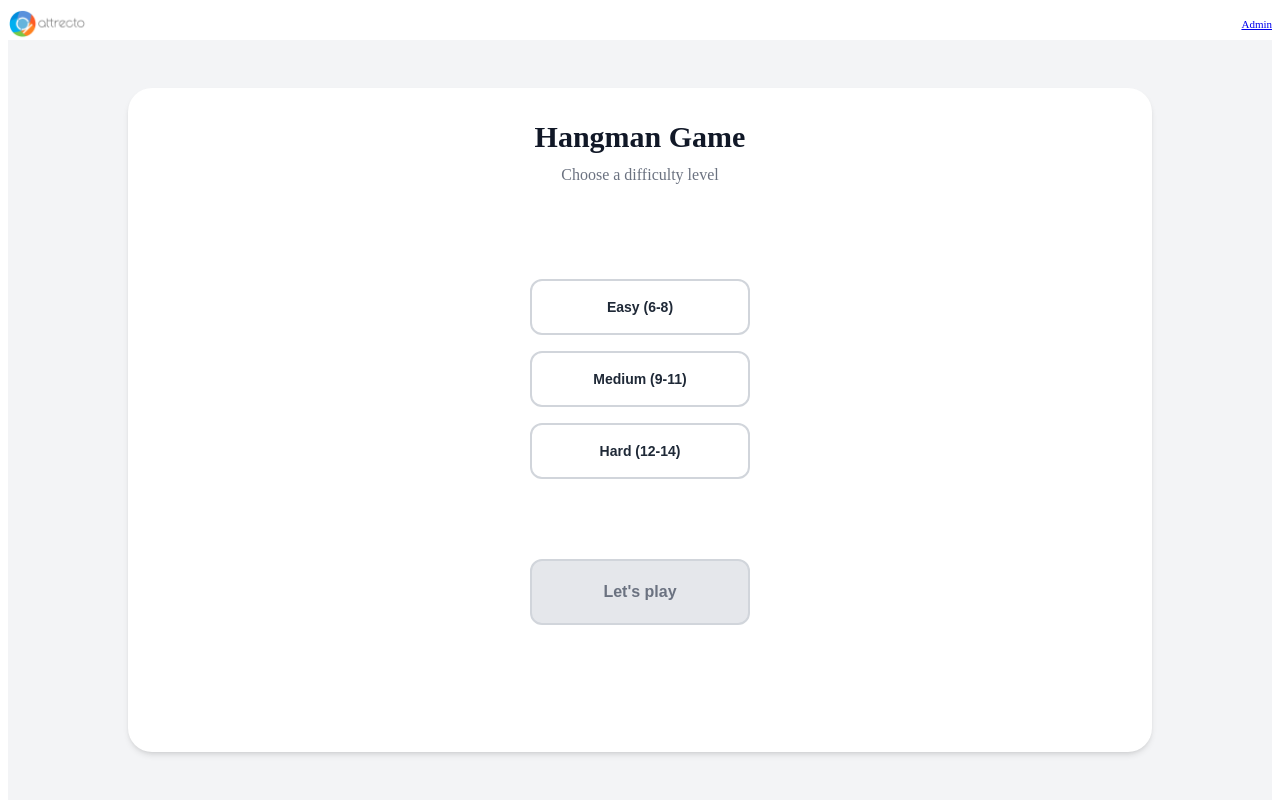
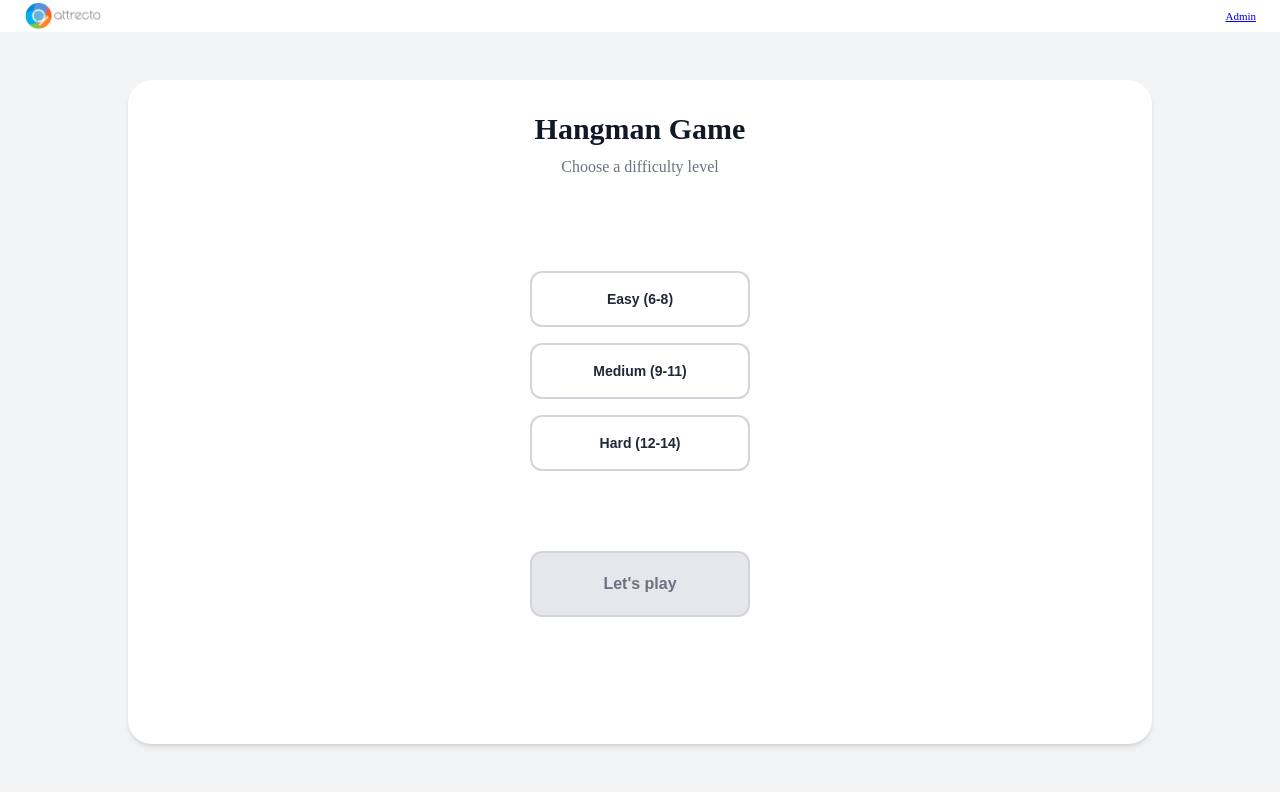
Before and after one commit to uzsakj/hangman, a React (Vite) app in the folder hangman/: page / in a window 1280 px wide. Shown: the top 800 px of the page. Built offline with nearby package versions, Linux system fonts and the light colour scheme; no server answers; the database is empty.

Commit message:
Refactor CSS styles for layout consistency and update Navbar component for improved structure and styling.

```diff
--- a/hangman/src/components/Navbar.tsx
+++ b/hangman/src/components/Navbar.tsx
@@ -3,13 +3,16 @@ import attrectoLogo from '../assets/Attrecto_logo.png';
 
 export default function Navbar() {
   return (
-    <nav className="flex w-full items-center justify-between bg-white px-4 py-2 sm:px-4 md:px-6">
+    <nav
+      className="flex w-full h-10 min-h-10 items-center justify-between bg-white box-border m-0"
+      style={{ paddingTop: 0, paddingBottom: 0, paddingLeft: 24, paddingRight: 24 }}
+    >
       <Link to="/" className="flex items-center shrink-0">
         <img src={attrectoLogo} alt="Attrecto" className="h-[32px] max-h-[32px] w-auto object-contain" />
       </Link>
       <Link
         to="/admin"
-        className="px-2 py-1 text-[11px] font-medium text-gray-700 bg-gray-100 rounded hover:bg-gray-200 transition-colors"
+        className="flex h-10 items-center px-2 text-[11px] font-medium leading-none text-gray-700 bg-gray-100 rounded hover:bg-gray-200 transition-colors"
       >
         Admin
       </Link>
--- a/hangman/src/index.css
+++ b/hangman/src/index.css
@@ -5,9 +5,17 @@
 @layer base {
   html,
   body {
-    @apply min-h-screen antialiased overflow-hidden;
+    margin: 0;
+    padding: 0;
+    min-height: 100vh;
+    overflow: hidden;
+    -webkit-font-smoothing: antialiased;
+    -moz-osx-font-smoothing: grayscale;
   }
   #root {
-    @apply min-h-screen overflow-hidden;
+    margin: 0;
+    padding: 0;
+    min-height: 100vh;
+    overflow: hidden;
   }
 }
```
